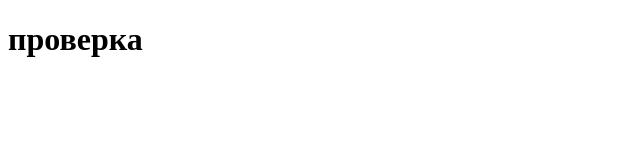
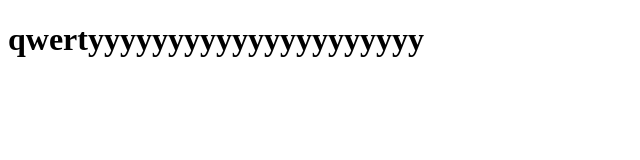
Before and after one commit to magasoov/qwerty, a plain HTML site: page index.html in a window 1280 px wide. Shown: the whole page, without its empty margins (0-640 px from the left). Drawn offline with Linux system fonts and the light colour scheme.

Commit message:
first commit

```diff
--- a/index.html
+++ b/index.html
@@ -6,6 +6,6 @@
     <title>Document</title>
 </head>
 <body>
-    <h1>проверка</h1>
+    <h1>qwertyyyyyyyyyyyyyyyyyyyyy</h1>
 </body>
 </html>
```
